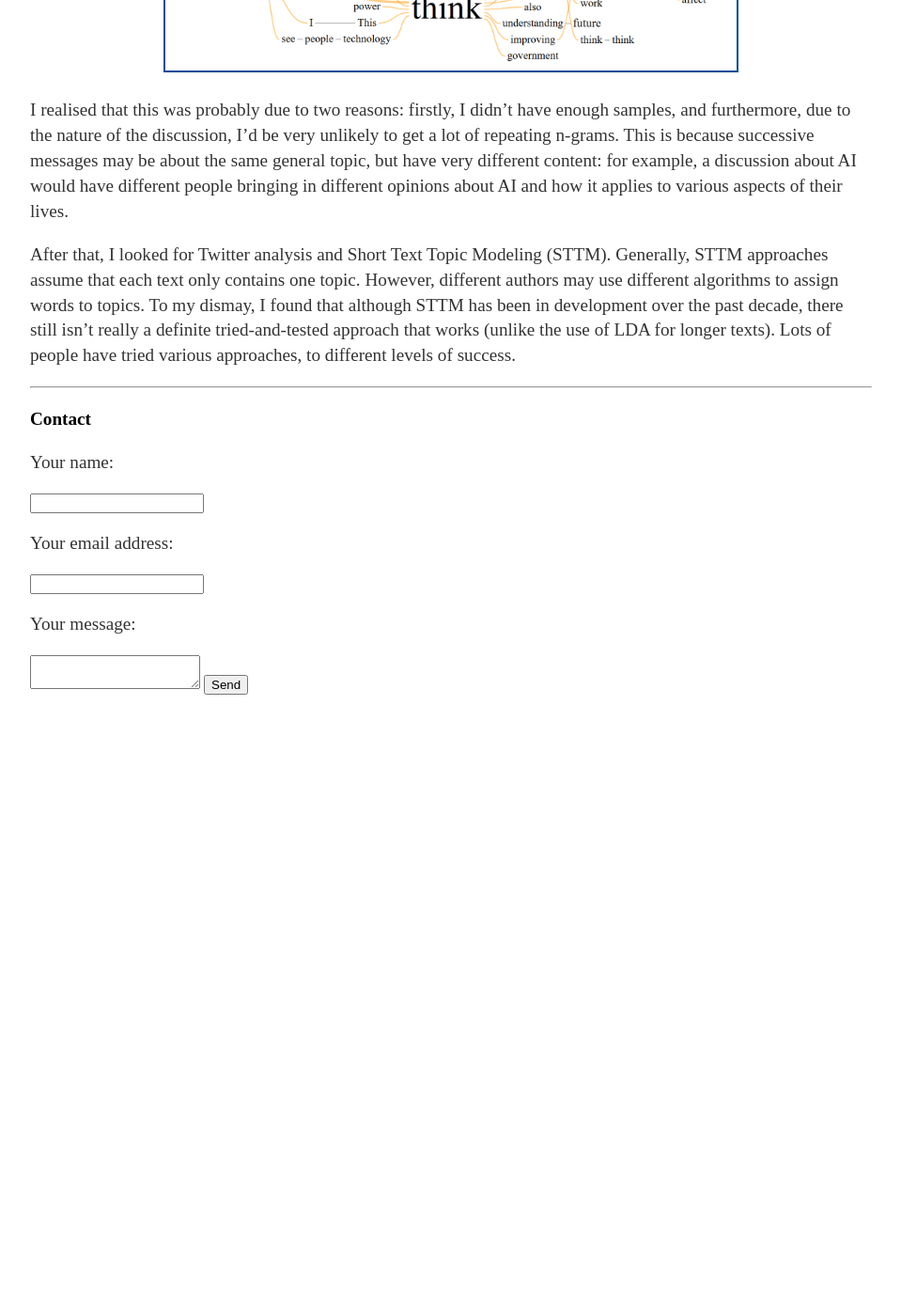
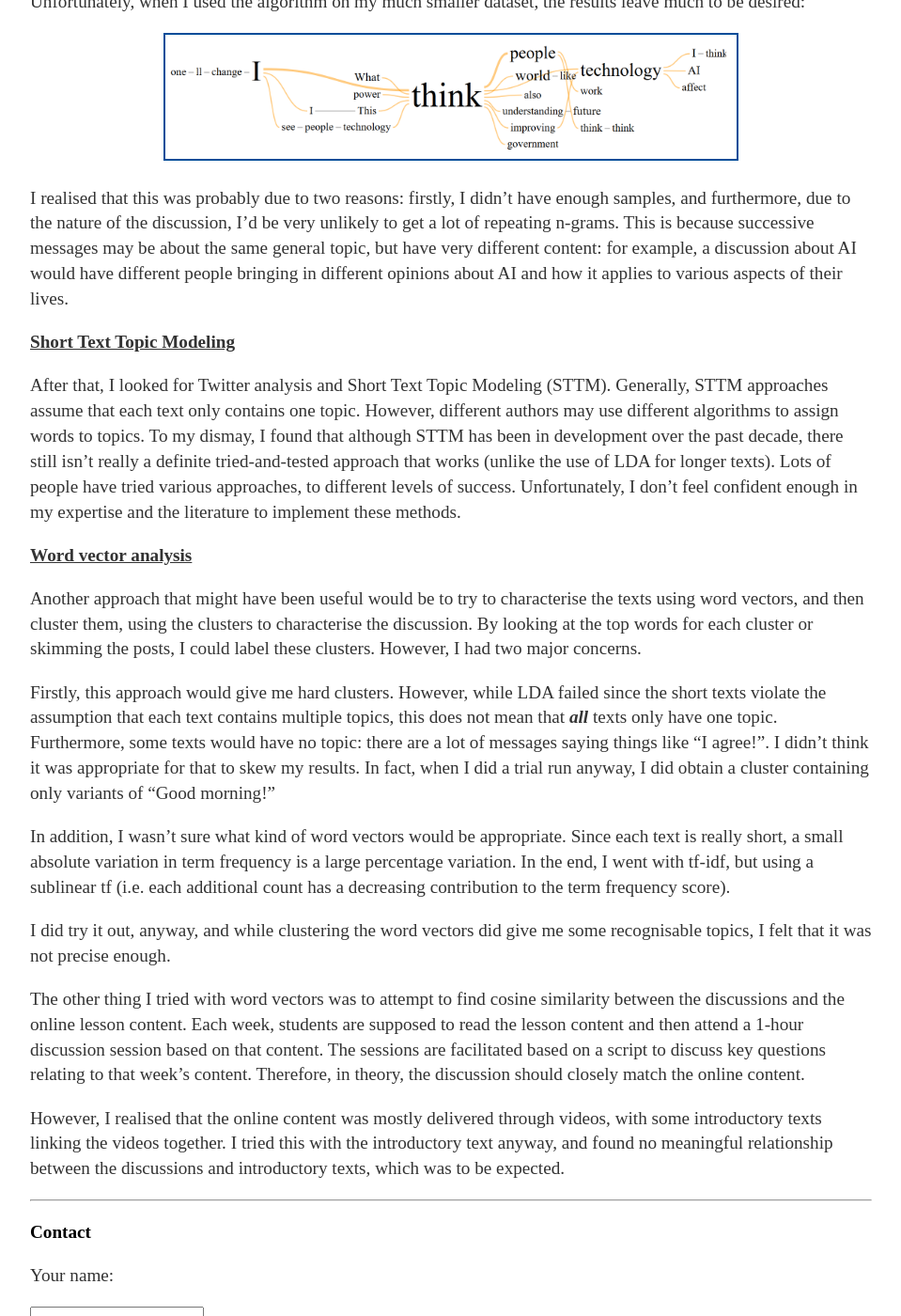
Before and after one commit to not-even-wong/not-even-wong.github.io, a Jekyll site: the page built from _posts/2020-04-08-NLP-chatlogs-part-1.md, in a window 1280 px wide and 1400 px high, scrolled down 2956 px. Shown: the whole window at 94% size, without its empty margins (160-1119 px from the left). Built offline with Jekyll 4.4.1, drawn with Linux system fonts in a browser that asks for light colours; before the commit the page ends 3755 px from its top, so only the background shows below that; some of the changed text lies outside the part shown.

Commit message:
Update 2020-04-08-NLP-chatlogs-part-1.md

```diff
--- a/_posts/2020-04-08-NLP-chatlogs-part-1.md
+++ b/_posts/2020-04-08-NLP-chatlogs-part-1.md
@@ -6,8 +6,6 @@ thumbnail: https://raw.githubusercontent.com/not-even-wong/not-even-wong.github.
 ---
 
 <p align="center"><img src="https://raw.githubusercontent.com/not-even-wong/not-even-wong.github.io/master/_posts/20200408/20200408_thumb.jpg" style="width: 300px" class="border"></p>
-
-<div class="fineprint">The Python code used for this post can be found here: <a href="https://github.com/not-even-wong/not-even-wong.github.io/blob/master/_posts/20191117/physics_help_analysis.py" target="_blank">https://github.com/not-even-wong/not-even-wong.github.io/blob/master/_posts/20191117/physics_help_analysis.py</a></div>
 
 <div class="fineprint">Images and tables are generally scrollable if not displayed in full.</div>
 
@@ -27,6 +25,8 @@ Each of those is a pretty big endeavour on its own. I've only done some prelimin
 
 My objective was to find some way to characterise the discussion: what are the students talking about? Once that's done, I can then automate extraction of information. For example, how do the discussion themes shift over the course of each session or across various weeks?
 
+<b><u>Characterising the discussion</u></b>
+
 However, using chatlog data poses a challenge. Each text is usually roughly 1-2 sentences long:
 
 <p align="center"><img src="https://raw.githubusercontent.com/not-even-wong/not-even-wong.github.io/master/_posts/20200408/1%20post%20length.png" class="border"><br><div class="fineprint">Each bin has a width of approximately 10</div></p>
@@ -34,6 +34,8 @@ However, using chatlog data poses a challenge. Each text is usually roughly 1-2
 Slightly less than half of all messages have less than 20 words, and approximately 5/6 of all messages have less than 40 words. Also, in general the longer posts are from facilitators (and copied from the script), and I'm more interested in what the participants are saying. In fact, I'm guilty of making the longest few posts... being verbose is one of my primary flaws.
 
 Anyway, this means that standard LDA topic modeling would not apply. LDA (latent dirichlet allocation) assumes that each text may have a collection of topics, and tries to allocate words to topics and topics to texts accordingly. However, with each text being so short, most of them don't actually have a topic (e.g. "I agree!"), and skimming through the rest, they indeed generally only discuss one topic at a time.
+
+<b><u>Reviewing the literature on chatlog analysis</u></b>
 
 I spent quite a while trying to identify methods to get around this. My first thought was to look for NLP analyses of chatlogs in the literature. Interestingly, these seemed to mostly revolve around the following topics:
 
@@ -45,6 +47,8 @@ I spent quite a while trying to identify methods to get around this. My first th
 </ul>
 
 The literature on this didn't really provide me with the information I needed - how do I datamine a collection of short texts for information that I can use to characterise each text?
+
+<b><u>Visualising the overall discussion</u></b>
 
 Around this point, I also tried to characterise each overall session. At this time, I was also taking an additional course on information visualisation, and came across an interesting approach known as "Sententrees". You can see the authors' writeup here: <a href="https://github.com/twitter/SentenTree" target="_blank">https://github.com/twitter/SentenTree</a>
 
@@ -58,4 +62,20 @@ Unfortunately, when I used the algorithm on my much smaller dataset, the results
 
 I realised that this was probably due to two reasons: firstly, I didn't have enough samples, and furthermore, due to the nature of the discussion, I'd be very unlikely to get a lot of repeating n-grams. This is because successive messages may be about the same general topic, but have very different content: for example, a discussion about AI would have different people bringing in different opinions about AI and how it applies to various aspects of their lives.
 
-After that, I looked for Twitter analysis and Short Text Topic Modeling (STTM). Generally, STTM approaches assume that each text only contains one topic. However, different authors may use different algorithms to assign words to topics. To my dismay, I found that although STTM has been in development over the past decade, there still isn't really a definite tried-and-tested approach that works (unlike the use of LDA for longer texts). Lots of people have tried various approaches, to different levels of success.
+<b><u>Short Text Topic Modeling</u></b>
+
+After that, I looked for Twitter analysis and Short Text Topic Modeling (STTM). Generally, STTM approaches assume that each text only contains one topic. However, different authors may use different algorithms to assign words to topics. To my dismay, I found that although STTM has been in development over the past decade, there still isn't really a definite tried-and-tested approach that works (unlike the use of LDA for longer texts). Lots of people have tried various approaches, to different levels of success. Unfortunately, I don't feel confident enough in my expertise and the literature to implement these methods.
+
+<b><u>Word vector analysis</u></b>
+
+Another approach that might have been useful would be to try to characterise the texts using word vectors, and then cluster them, using the clusters to characterise the discussion. By looking at the top words for each cluster or skimming the posts, I could label these clusters. However, I had two major concerns.
+
+Firstly, this approach would give me hard clusters. However, while LDA failed since the short texts violate the assumption that each text contains multiple topics, this does not mean that <b><i>all</i></b> texts only have one topic. Furthermore, some texts would have no topic: there are a lot of messages saying things like "I agree!". I didn't think it was appropriate for that to skew my results. In fact, when I did a trial run anyway, I did obtain a cluster containing only variants of "Good morning!"
+
+In addition, I wasn't sure what kind of word vectors would be appropriate. Since each text is really short, a small absolute variation in term frequency is a large percentage variation. In the end, I went with tf-idf, but using a sublinear tf (i.e. each additional count has a decreasing contribution to the term frequency score).
+
+I did try it out, anyway, and while clustering the word vectors did give me some recognisable topics, I felt that it was not precise enough.
+
+The other thing I tried with word vectors was to attempt to find cosine similarity between the discussions and the online lesson content. Each week, students are supposed to read the lesson content and then attend a 1-hour discussion session based on that content. The sessions are facilitated based on a script to discuss key questions relating to that week's content. Therefore, in theory, the discussion should closely match the online content.
+
+However, I realised that the online content was mostly delivered through videos, with some introductory texts linking the videos together. I tried this with the introductory text anyway, and found no meaningful relationship between the discussions and introductory texts, which was to be expected.
```
